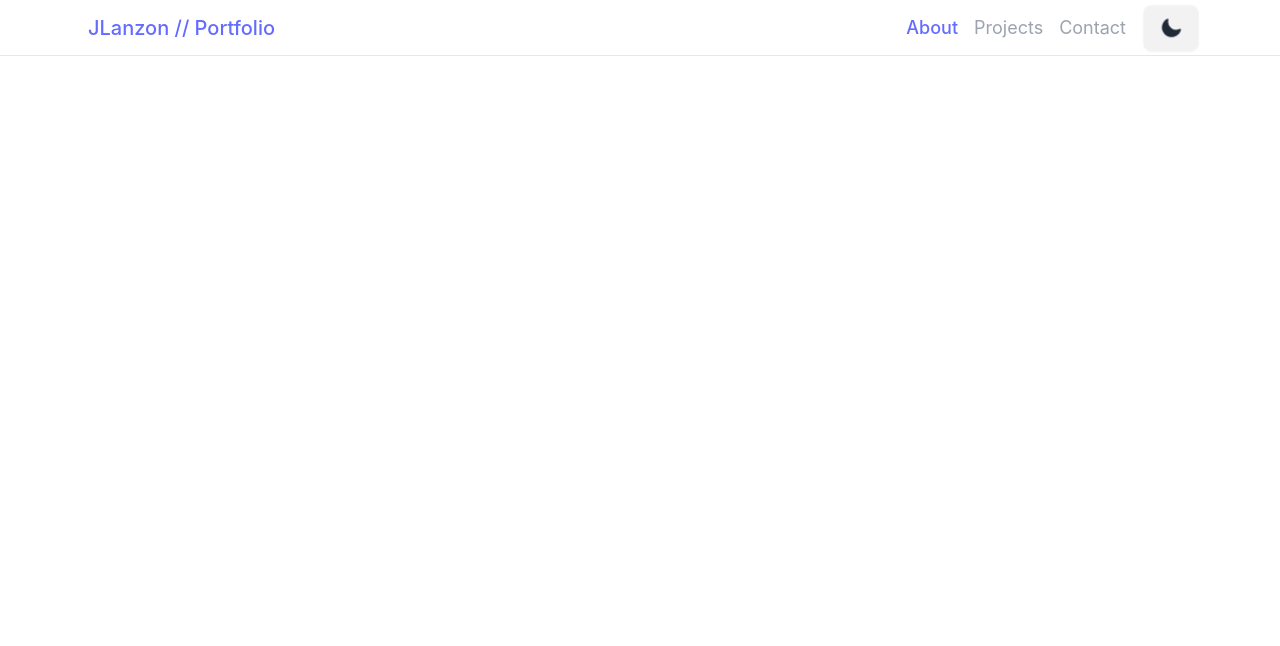
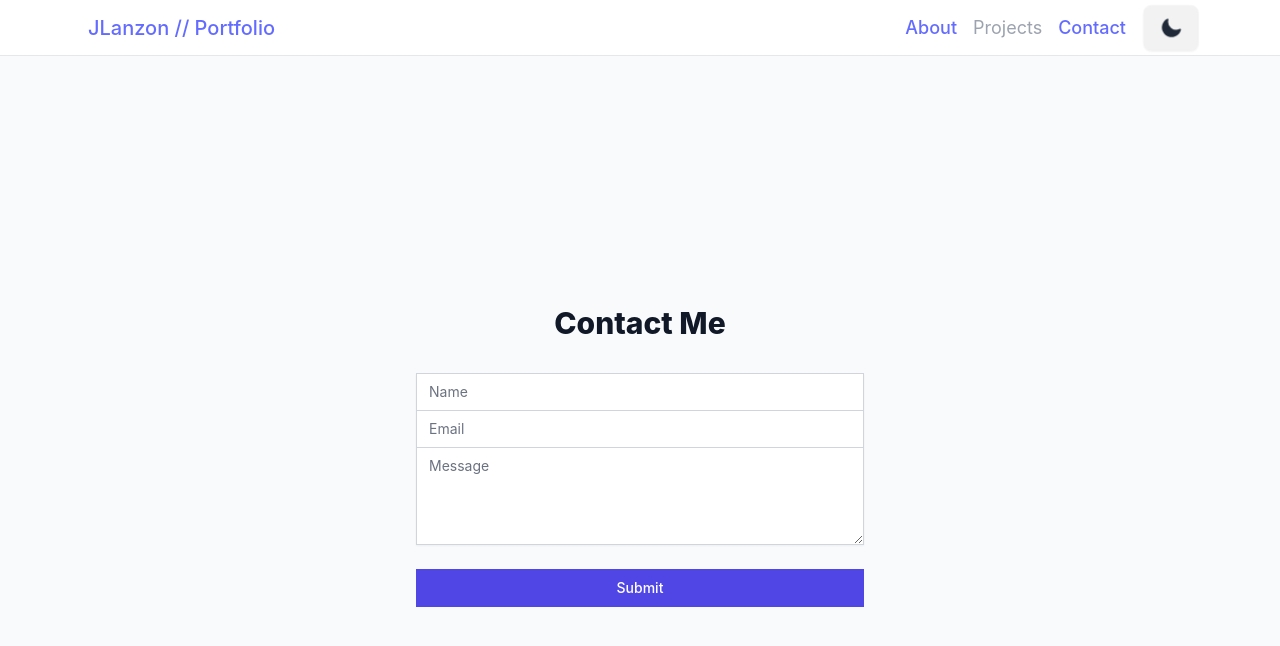
Before and after one commit to jlanzon/jlanzon_portfolio, a React (Vite) app: page /contact in a window 1280 px wide. Shown: the top 646 px of the page. Built offline with nearby package versions, Linux system fonts and the light colour scheme.

Commit message:
added a smooth scroll and a contact page

```diff
--- a/src/App.tsx
+++ b/src/App.tsx
@@ -2,6 +2,7 @@
 import Home from "./pages/Home";
 import Navbar from "./components/Navbar";
 import About from "./pages/About";
+import Contact from "./pages/Contact";
 
 function App() {
   return (
@@ -10,6 +11,7 @@
       <Routes>
         <Route path="/" element={<Home />} />
         <Route path="/about" element={<About />} />
+        <Route path="/contact" element={<Contact />} />
       </Routes>
     </Router>
   );
--- a/src/components/Navbar.tsx
+++ b/src/components/Navbar.tsx
@@ -19,7 +19,9 @@
               About
             </Link>
             <span className="text-lg text-gray-400">Projects</span>
-            <span className="text-lg text-gray-400">Contact</span>
+            <Link to="/Contact" className="text-lg hover:blur-[1px]">
+              Contact
+            </Link>{" "}
             <DarkModeToggle />
           </div>
           <div className="sm:hidden flex items-center">
@@ -41,7 +43,9 @@
               About
             </Link>
             <span className="text-lg text-gray-400">Projects</span>
-            <span className="text-lg text-gray-400">Contact</span>
+            <Link to="/Contact" className="text-lg hover:blur-[1px]">
+              Contact
+            </Link>
 
             <DarkModeToggle />
           </div>
--- /dev/null
+++ b/src/pages/Contact.tsx
@@ -0,0 +1,96 @@
+import { useState } from "react";
+
+function Contact() {
+  const [name, setName] = useState("");
+  const [email, setEmail] = useState("");
+  const [message, setMessage] = useState("");
+  const [submitted, setSubmitted] = useState(false);
+
+  const handleSubmit = (e: React.FormEvent) => {
+    e.preventDefault();
+    if (name && email && message) {
+      setSubmitted(true);
+      // Here you would handle the form submission, e.g., sending data to your backend
+      console.log("Form submitted:", { name, email, message });
+    } else {
+      alert("Please fill in all fields");
+    }
+  };
+
+  return (
+    <div className="min-h-screen flex flex-col items-center justify-center bg-gray-50 dark:bg-gray-900 py-12 sm:px-6 lg:px-8">
+      <div className="sm:mx-auto sm:w-full sm:max-w-md">
+        <h1 className="text-center text-3xl font-extrabold text-gray-900 dark:text-white">
+          Contact Me
+        </h1>
+        {submitted ? (
+          <p className="mt-4 text-center text-lg text-green-600">
+            Thank you for your message! BUT this page is a work in progress, so
+            nothing was actually sent.
+          </p>
+        ) : (
+          <form onSubmit={handleSubmit} className="mt-8 space-y-6">
+            <div className="rounded-md shadow-sm -space-y-px">
+              <div>
+                <label htmlFor="name" className="sr-only">
+                  Name
+                </label>
+                <input
+                  type="text"
+                  id="name"
+                  name="name"
+                  required
+                  className="appearance-none rounded-none relative block w-full px-3 py-2 border border-gray-300 dark:border-gray-700 placeholder-gray-500 text-gray-900 dark:text-gray-200 rounded-t-md focus:outline-none focus:ring-indigo-500 focus:border-indigo-500 focus:z-10 sm:text-sm"
+                  placeholder="Name"
+                  value={name}
+                  onChange={(e) => setName(e.target.value)}
+                />
+              </div>
+              <div>
+                <label htmlFor="email" className="sr-only">
+                  Email
+                </label>
+                <input
+                  type="email"
+                  id="email"
+                  name="email"
+                  required
+                  className="appearance-none rounded-none relative block w-full px-3 py-2 border border-gray-300 dark:border-gray-700 placeholder-gray-500 text-gray-900 dark:text-gray-200 focus:outline-none focus:ring-indigo-500 focus:border-indigo-500 focus:z-10 sm:text-sm"
+                  placeholder="Email"
+                  value={email}
+                  onChange={(e) => setEmail(e.target.value)}
+                />
+              </div>
+              <div>
+                <label htmlFor="message" className="sr-only">
+                  Message
+                </label>
+                <textarea
+                  id="message"
+                  name="message"
+                  required
+                  rows={4}
+                  className="appearance-none rounded-none relative block w-full px-3 py-2 border border-gray-300 dark:border-gray-700 placeholder-gray-500 text-gray-900 dark:text-gray-200 rounded-b-md focus:outline-none focus:ring-indigo-500 focus:border-indigo-500 focus:z-10 sm:text-sm"
+                  placeholder="Message"
+                  value={message}
+                  onChange={(e) => setMessage(e.target.value)}
+                ></textarea>
+              </div>
+            </div>
+
+            <div>
+              <button
+                type="submit"
+                className="group relative w-full flex justify-center py-2 px-4 border border-transparent text-sm font-medium rounded-md text-white bg-indigo-600 hover:bg-indigo-700 focus:outline-none focus:ring-2 focus:ring-offset-2 focus:ring-indigo-500"
+              >
+                Submit
+              </button>
+            </div>
+          </form>
+        )}
+      </div>
+    </div>
+  );
+}
+
+export default Contact;
--- a/src/pages/Home.tsx
+++ b/src/pages/Home.tsx
@@ -1,9 +1,18 @@
+import { useRef } from "react";
 import MaxWidthWrapper from "../components/MaxWidthWrapper";
 import { Button } from "../components/ui/moving-border";
 import { TextGenerateEffect } from "../components/ui/text-generate-effect";
 import "./Home.css";
 
 function Home() {
+  const skillsRef = useRef<HTMLDivElement>(null);
+
+  const scrollToNextSection = () => {
+    if (skillsRef.current) {
+      skillsRef.current.scrollIntoView({ behavior: "smooth" });
+    }
+  };
+
   return (
     <>
       <MaxWidthWrapper className="mb-12 mt-18 sm:mt-20 flex flex-col items-center justify-center text-center">
@@ -32,9 +41,9 @@
           <p className="text-lg text-gray-700 dark:text-white">
             Scroll down to see more
           </p>
-          <div className="flex justify-center">
+          <div className="flex justify-center" onClick={scrollToNextSection}>
             <svg
-              className="w-6 h-6 ml-full mr-full text-gray-700 dark:text-white animate-bounce mt-2"
+              className="w-6 h-6 ml-full mr-full text-gray-700 dark:text-white animate-bounce mt-2 cursor-pointer"
               fill="none"
               stroke="currentColor"
               viewBox="0 0 24 24"
@@ -50,13 +59,16 @@
           </div>
         </div>
       </MaxWidthWrapper>
-      <div className="w-full">
+
+      <div className="w-full" ref={skillsRef}>
         <MaxWidthWrapper className="my-12 text-center">
           <h2 className="text-3xl font-bold mb-4">Skills</h2>
           <p className="text-lg mb-8">
             Here are some of the technologies I excel in:
           </p>
           <ul className="flex flex-wrap justify-center space-x-4">
+            <li className="text-lg font-semibold text-blue-600">AI</li>
+            <li className="text-lg font-semibold text-blue-600">LLaMa</li>
             <li className="text-lg font-semibold text-blue-600">JavaScript</li>
             <li className="text-lg font-semibold text-blue-600">React</li>
             <li className="text-lg font-semibold text-blue-600">Node.js</li>
@@ -78,8 +90,6 @@
               <p className="text-lg">
                 Description of the project. It includes ...
               </p>
-              {/* MT-4 makes the button look cool under the blur */}
-
               <Button disabled className="mt-4">
                 View Project
               </Button>
```
Also changed, not shown: 1 other file (tests, documents, lock files or other folders).
